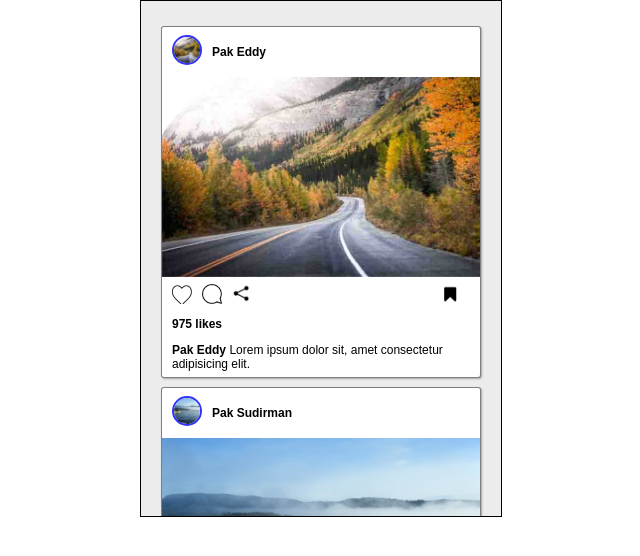
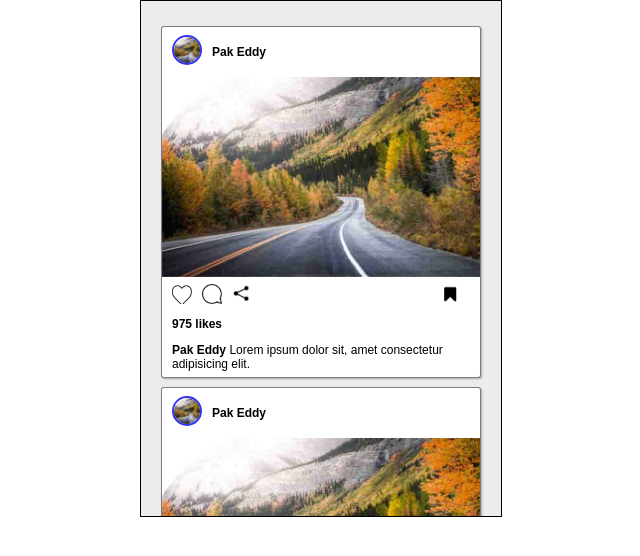
Before and after one commit to farsikogama/BASIC-NEXT, a Next.js app: page / in a window 1280 px wide. Shown: the top 556 px of the page, without its empty margins (319-959 px from the left). Built offline with nearby package versions, Linux system fonts and the light colour scheme.

Commit message:
adding data fetching material

```diff
--- a/pureHTMLCSS/index.html
+++ b/pureHTMLCSS/index.html
@@ -44,7 +44,6 @@
         </div>
       </div>
 
-      <!-- card 2 -->
       <div class="card">
         <div class="row profile">
           <img src="img2.jpg" width="30" height="30" alt="" />
--- a/src/pages/index.js
+++ b/src/pages/index.js
@@ -22,27 +22,9 @@ export default function Home() {
             postText='Lorem ipsum dolor sit, amet consectetur adipisicing elit.'
           />
           <Card
-            name='Pak Sudirman'
-            profilePict='/img/img3.jpg'
-            postImg='/img/img3.jpg'
-            postText='Lorem ipsum dolor sit, amet consectetur adipisicing elit.'
-          />
-          <Card
-            name='Pak Sudirman'
-            profilePict='/img/img3.jpg'
-            postImg='/img/img3.jpg'
-            postText='Lorem ipsum dolor sit, amet consectetur adipisicing elit.'
-          />
-          <Card
-            name='Pak Sudirman'
-            profilePict='/img/img3.jpg'
-            postImg='/img/img3.jpg'
-            postText='Lorem ipsum dolor sit, amet consectetur adipisicing elit.'
-          />
-          <Card
-            name='Pak Sudirman'
-            profilePict='/img/img3.jpg'
-            postImg='/img/img3.jpg'
+            name='Pak Eddy'
+            profilePict='/img/img2.jpg'
+            postImg='/img/img2.jpg'
             postText='Lorem ipsum dolor sit, amet consectetur adipisicing elit.'
           />
         </div>
```
Also changed, not shown: src/pages/dynamicRouting/[id].js (added, +42 -0 lines), src/pages/getStaticPath/[staticId].js (added, +48 -0 lines), src/pages/getStaticProps.js (added, +23 -0 lines), public/img/img1.jpg (deleted), 1 other file (tests, documents, lock files or other folders).
